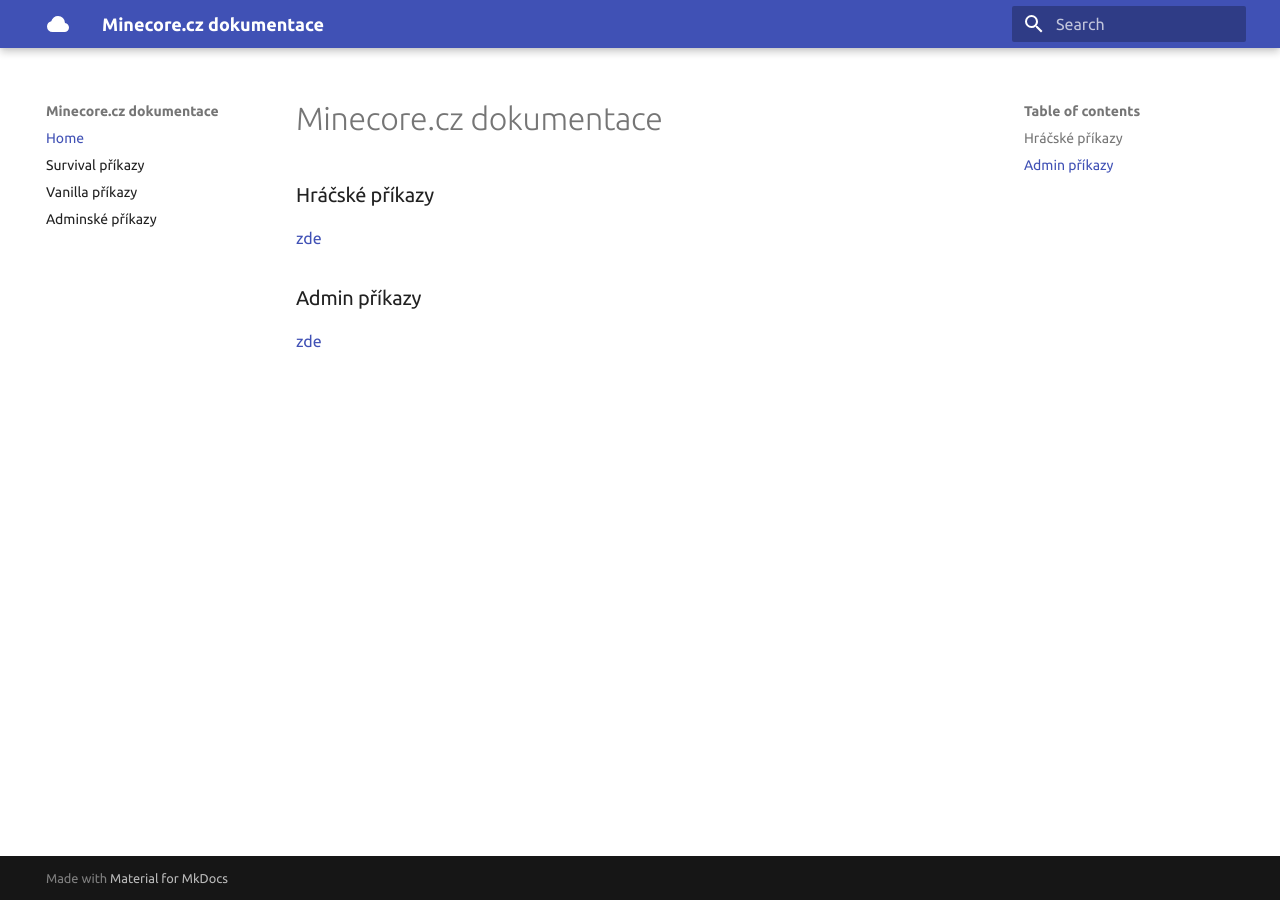
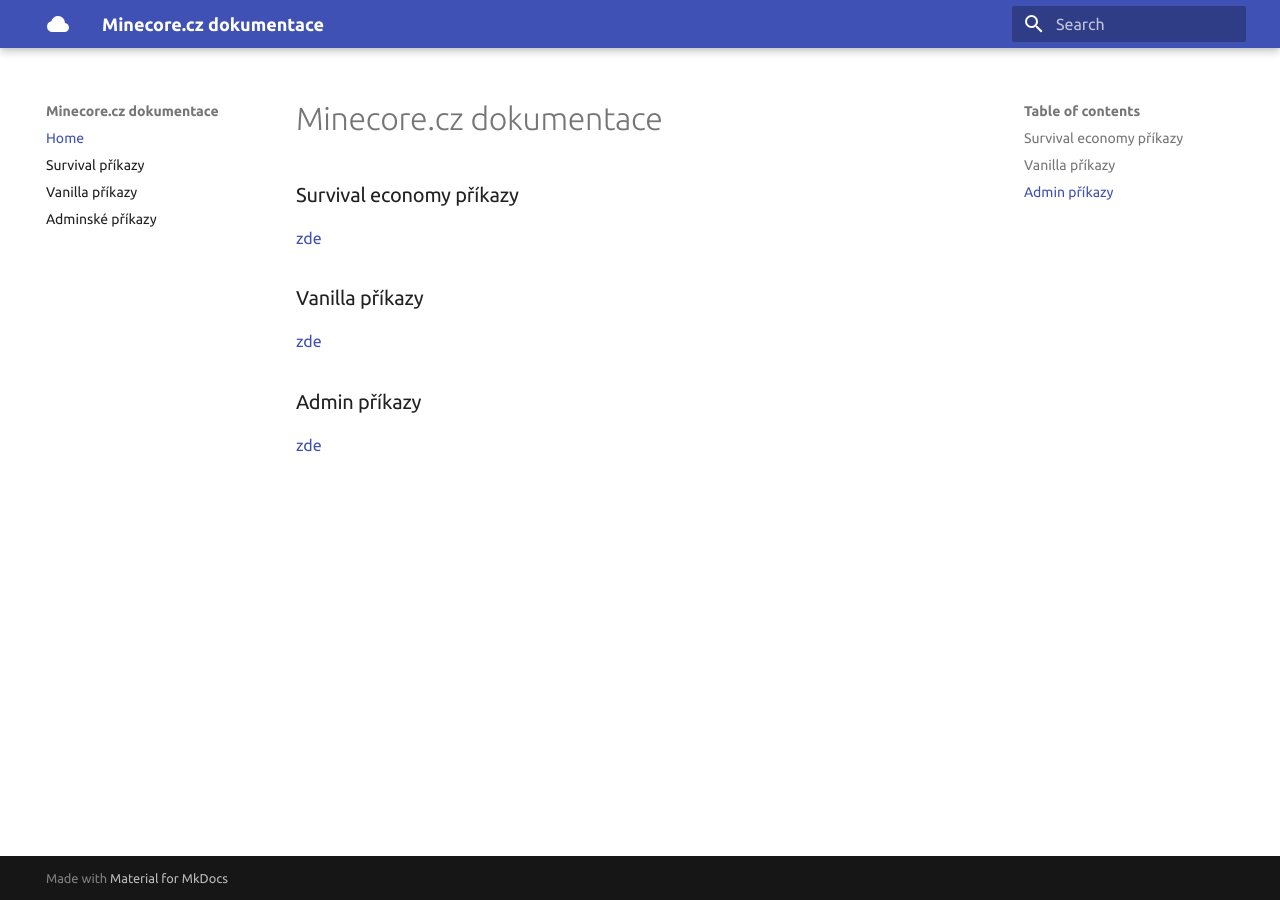
Before and after one commit to Ownercz/minecore-docs, an MkDocs documentation site: the page built from docs/index.md, in a window 1280 px wide. Built offline with MkDocs 1.6.1 and Material for MkDocs 9.7.7, drawn with Linux system fonts in a browser that asks for light colours.

Commit message:
Update index.md

```diff
--- a/docs/index.md
+++ b/docs/index.md
@@ -1,8 +1,10 @@
 # Minecore.cz dokumentace
 
 
-### Hráčské příkazy
-[zde](/player)
+### Survival economy příkazy
+[zde](/survival)
+### Vanilla příkazy
+[zde](/vanilla)
 
 ### Admin příkazy
 [zde](/admin)
```
